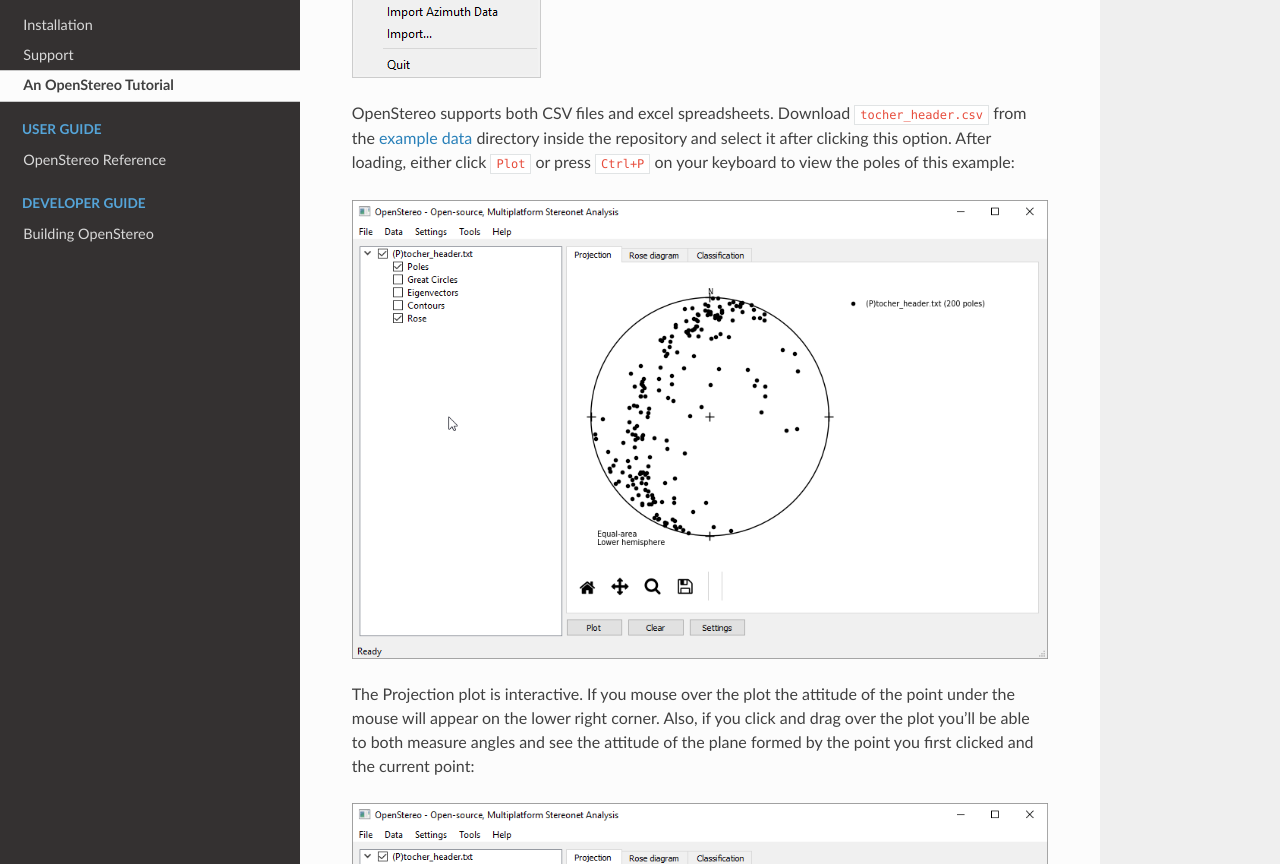
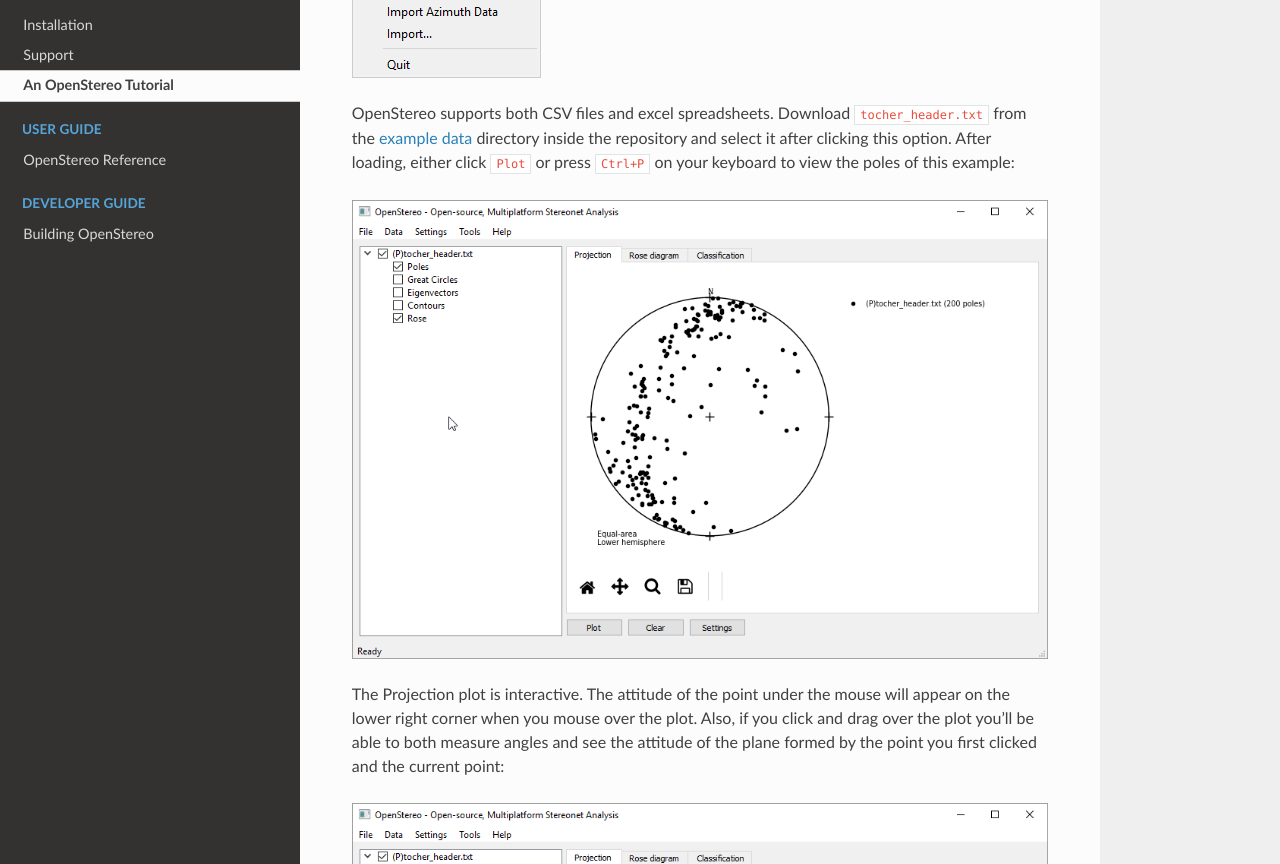
Before and after one commit to spamlab-iee/os, a Sphinx documentation site: the page built from docs/tutorial.rst, in a window 1280 px wide and 1400 px high, scrolled down 1248 px. Shown: the part 152-1016 px from the top of the window. Built offline with Sphinx 7.4.7 and the Read the Docs theme 2.0.0, drawn with Linux system fonts in a browser that asks for light colours.

Commit message:
changing download link for example data

```diff
--- a/docs/tutorial.rst
+++ b/docs/tutorial.rst
@@ -29,18 +29,19 @@
 .. image:: images/os_file_import_plane.png
 
 OpenStereo supports both CSV files and excel spreadsheets. Download
-``tocher_header.csv`` from the `example data`_ directory inside the
+``tocher_header.txt`` from the `example data`_ directory inside the
 repository and select it after clicking this option. After loading, either
 click ``Plot`` or press ``Ctrl+P`` on your keyboard to view the poles of this
 example:
 
-.. _example data: https://github.com/endarthur/os/tree/master/example_data
+.. _example data: https://minhaskamal.github.io/DownGit/#/home?url=https://github.com/endarthur/os/tree/master/example_data
+
 
 .. image:: images/os_tocher_poles.png
 
-The Projection plot is interactive. If you mouse over the plot the
-attitude of the point under the mouse will appear on the lower right corner.
-Also, if you click and drag over the plot you'll be able to both measure angles
+The Projection plot is interactive. The attitude of the point under the mouse
+will appear on the lower right corner when you mouse over the plot. Also, if
+you click and drag over the plot you'll be able to both measure angles
 and see the attitude of the plane formed by the point you first clicked and the
 current point:
 
```
